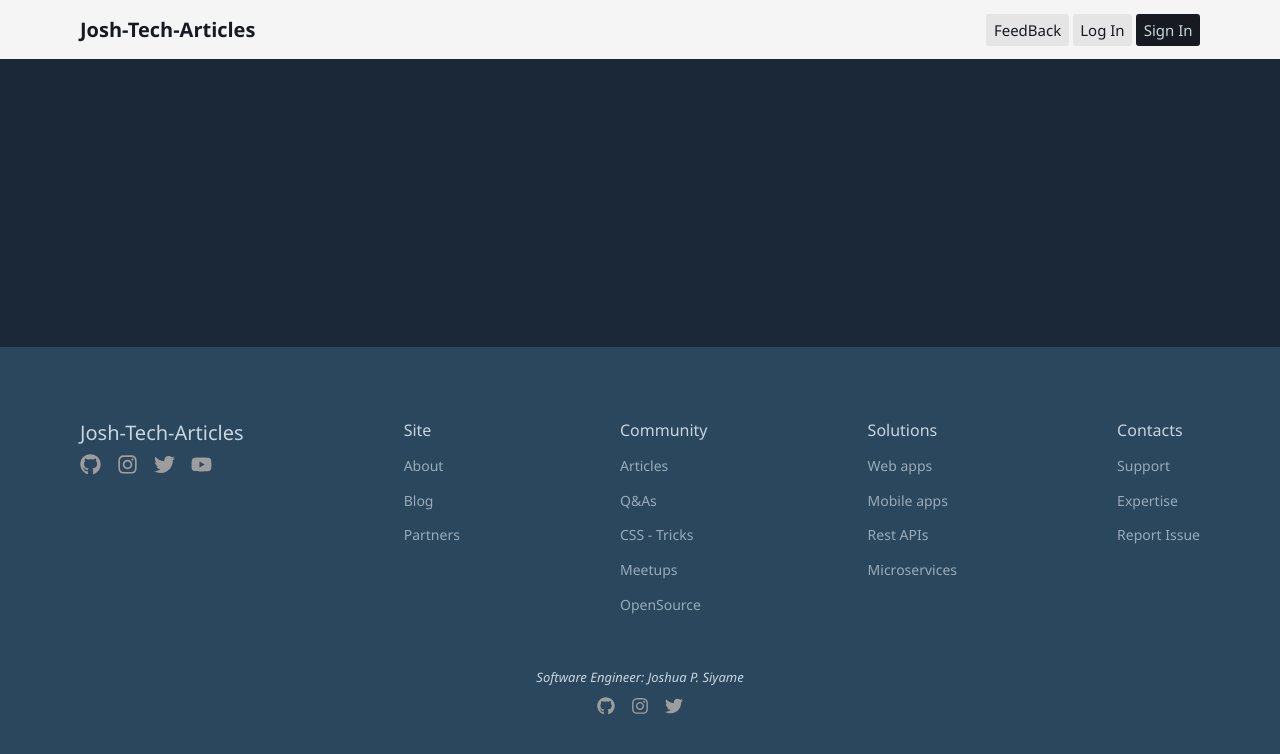
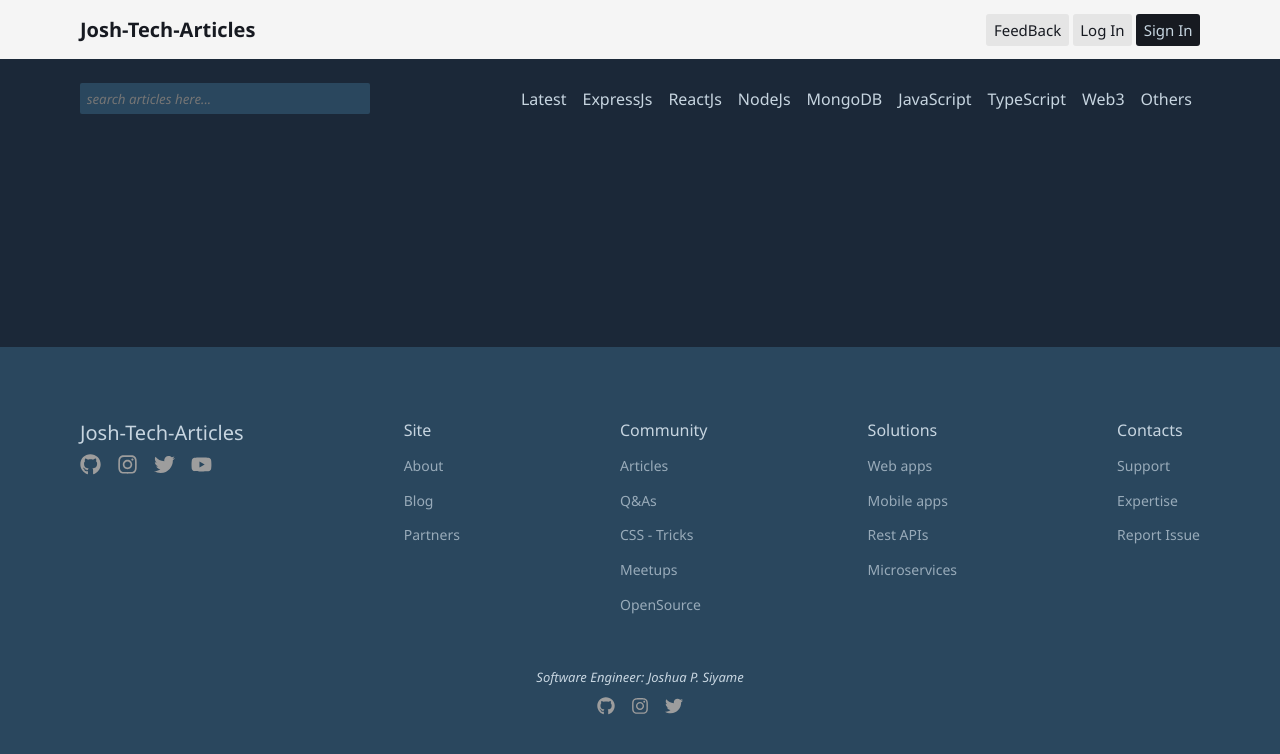
Before and after one commit to JoshuaSiyame/Josh-Tech-Articles, a React app: page / in a window 1280 px wide. Shown: the top 754 px of the page. Built offline with nearby package versions, Linux system fonts and the light colour scheme.

Commit message:
Navigation commits

```diff
--- a/src/components/App.tsx
+++ b/src/components/App.tsx
@@ -8,6 +8,7 @@
 import RightAsideNav from "./Utils/RightAsideNav/RightAsideNav";
 import MainContent from "./MainContent/MainContent";
 import TopNavigation from "./Utils/TopNavigation/TopNavigation";
+import TopNavTwo from "./Utils/TopNavigation/TopNavTwo/TopNavTwo";
 
 // app component
 const App = () => {
@@ -17,6 +18,7 @@
                 <TopNavigation />
             </header>
             <div id="app-content-wrap">
+                <TopNavTwo />
                 {/* <div id="">
                     <LeftAsideNav />
                     <MainContent />
--- /dev/null
+++ b/src/components/Utils/TopNavigation/TopNavTwo/TopNavTwo.css
@@ -0,0 +1,396 @@
+/* General Top nav two styles */
+/* top nav two */
+#top-nav-two {
+    padding-top: 1.5em;
+    padding-bottom: 1.5em;
+}
+
+/* top nav two container */
+#top-nav-two-container {
+    display: grid;
+    grid-template-columns: repeat(2, 1fr);
+}
+
+/* search box container */
+#search-box-container {}
+
+/* search form 1 */
+#search-form-1 {}
+
+/* main menu container */
+#main-menu-container {
+    display: flex;
+    align-items: center;
+}
+
+/* main menu list */
+#main-menu-list {
+    display: flex;
+    justify-content: right;
+    align-items: baseline;
+}
+
+/* main menu list item */
+.m-m-l-i {
+    list-style: none;
+}
+
+/* main menu list item link */
+.m-m-l-i-l {
+    color: #c7d5e0;
+    padding: .5em;
+    text-decoration: none;
+}
+
+.m-m-l-i-l:hover {
+    border-bottom: 1.5px solid #c7d5e0;
+}
+
+/* nav icons */
+.nav-icons {
+    font-size: 25px;
+    color: #c7d5e0;
+    display: none;
+}
+
+/* search box form control 1 */
+#s-b-f-c-1 {
+    max-width: 290px;
+}
+
+/* alternative search box */
+#alt-search-box {
+    /* border: 1px solid salmon; */
+    margin: .5em 0;
+}
+
+/* search form 2 */
+#search-form-2 {
+    display: none;
+}
+
+/* search box form group */
+.s-b-f-g {
+    display: grid;
+}
+
+/* search box form control */
+.s-b-f-c {
+    border: 0px;
+    border-radius: 2px;
+    padding: .5em;
+    color: #c7d5e0;
+    background-color: #2a475e;
+    font-style: italic;
+}
+
+/* media queries */
+@media screen and (max-width: 320px) {
+
+    /* top nav two */
+    #top-nav-two {}
+
+    /* top nav two container */
+    #top-nav-two-container {}
+
+    /* search box container */
+    #search-box-container {}
+
+    /* search form 1 */
+    #search-form-1 {}
+
+    /* main menu container */
+    #main-menu-container {
+        display: flex;
+        justify-content: right;
+    }
+
+    /* main menu list */
+    #main-menu-list {
+        display: none;
+    }
+
+    /* main menu list item */
+    .m-m-l-i {}
+
+    /* main menu list item link */
+    .m-m-l-i-l {}
+
+    .m-m-l-i-l:hover {}
+
+    /* nav icons */
+    .nav-icons {
+        display: block;
+    }
+
+    /* search box form control 1 */
+    #s-b-f-c-1 {}
+
+    /* alternative search box */
+    #alt-search-box {}
+
+    /* search form 2 */
+    #search-form-2 {}
+
+    /* search box form group */
+    .s-b-f-g {}
+
+    /* search box form control */
+    .s-b-f-c {}
+}
+
+@media (min-width: 321px) and (max-width: 480px) {
+
+    /* top nav two */
+    #top-nav-two {}
+
+    /* top nav two container */
+    #top-nav-two-container {}
+
+    /* search box container */
+    #search-box-container {}
+
+    /* search form 1 */
+    #search-form-1 {}
+
+    /* main menu container */
+    #main-menu-container {
+        display: flex;
+        justify-content: right;
+    }
+
+    /* main menu list */
+    #main-menu-list {
+        display: none;
+    }
+
+    /* main menu list item */
+    .m-m-l-i {}
+
+    /* main menu list item link */
+    .m-m-l-i-l {}
+
+    .m-m-l-i-l:hover {}
+
+    /* nav icons */
+    .nav-icons {
+        display: block;
+    }
+
+    /* search box form control 1 */
+    #s-b-f-c-1 {}
+
+    /* alternative search box */
+    #alt-search-box {}
+
+    /* search form 2 */
+    #search-form-2 {}
+
+    /* search box form group */
+    .s-b-f-g {}
+
+    /* search box form control */
+    .s-b-f-c {}
+}
+
+@media (min-width: 481px) and (max-width: 768px) {
+
+    /* top nav two */
+    #top-nav-two {}
+
+    /* top nav two container */
+    #top-nav-two-container {}
+
+    /* search box container */
+    #search-box-container {}
+
+    /* search form 1 */
+    #search-form-1 {}
+
+    /* main menu container */
+    #main-menu-container {
+        display: flex;
+        justify-content: right;
+    }
+
+    /* main menu list */
+    #main-menu-list {
+        display: none;
+    }
+
+    /* main menu list item */
+    .m-m-l-i {}
+
+    /* main menu list item link */
+    .m-m-l-i-l {}
+
+    .m-m-l-i-l:hover {}
+
+    /* nav icons */
+    .nav-icons {
+        display: block;
+    }
+
+    /* search box form control 1 */
+    #s-b-f-c-1 {}
+
+    /* alternative search box */
+    #alt-search-box {}
+
+    /* search form 2 */
+    #search-form-2 {}
+
+    /* search box form group */
+    .s-b-f-g {}
+
+    /* search box form control */
+    .s-b-f-c {}
+}
+
+@media (min-width: 769px) and (max-width: 1024px) {
+
+    /* top nav two */
+    #top-nav-two {}
+
+    /* top nav two container */
+    #top-nav-two-container {}
+
+    /* search box container */
+    #search-box-container {}
+
+    /* search form 1 */
+    #search-form-1 {}
+
+    /* main menu container */
+    #main-menu-container {
+        display: flex;
+        justify-content: right;
+    }
+
+    /* main menu list */
+    #main-menu-list {
+        display: none;
+    }
+
+    /* main menu list item */
+    .m-m-l-i {}
+
+    /* main menu list item link */
+    .m-m-l-i-l {}
+
+    .m-m-l-i-l:hover {}
+
+    /* nav icons */
+    .nav-icons {
+        display: block;
+    }
+
+    /* search box form control 1 */
+    #s-b-f-c-1 {}
+
+    /* alternative search box */
+    #alt-search-box {}
+
+    /* search form 2 */
+    #search-form-2 {}
+
+    /* search box form group */
+    .s-b-f-g {}
+
+    /* search box form control */
+    .s-b-f-c {}
+}
+
+@media (min-width: 1025px) and (max-width: 1200px) {
+
+    /* top nav two */
+    #top-nav-two {}
+
+    /* top nav two container */
+    #top-nav-two-container {}
+
+    /* search box container */
+    #search-box-container {}
+
+    /* search form 1 */
+    #search-form-1 {}
+
+    /* main menu container */
+    #main-menu-container {}
+
+    /* main menu list */
+    #main-menu-list {}
+
+    /* main menu list item */
+    .m-m-l-i {}
+
+    /* main menu list item link */
+    .m-m-l-i-l {}
+
+    .m-m-l-i-l:hover {}
+
+    /* nav icons */
+    .nav-icons {}
+
+    /* search box form control 1 */
+    #s-b-f-c-1 {}
+
+    /* alternative search box */
+    #alt-search-box {}
+
+    /* search form 2 */
+    #search-form-2 {}
+
+    /* search box form group */
+    .s-b-f-g {}
+
+    /* search box form control */
+    .s-b-f-c {}
+}
+
+@media screen and (min-width: 1201px) {
+
+    /* top nav two */
+    #top-nav-two {}
+
+    /* top nav two container */
+    #top-nav-two-container {}
+
+    /* search box container */
+    #search-box-container {}
+
+    /* search form 1 */
+    #search-form-1 {}
+
+    /* main menu container */
+    #main-menu-container {}
+
+    /* main menu list */
+    #main-menu-list {}
+
+    /* main menu list item */
+    .m-m-l-i {}
+
+    /* main menu list item link */
+    .m-m-l-i-l {}
+
+    .m-m-l-i-l:hover {}
+
+    /* nav icons */
+    .nav-icons {}
+
+    /* search box form control 1 */
+    #s-b-f-c-1 {}
+
+    /* alternative search box */
+    #alt-search-box {}
+
+    /* search form 2 */
+    #search-form-2 {}
+
+    /* search box form group */
+    .s-b-f-g {}
+
+    /* search box form control */
+    .s-b-f-c {}
+}
--- /dev/null
+++ b/src/components/Utils/TopNavigation/TopNavTwo/TopNavTwo.tsx
@@ -0,0 +1,64 @@
+// import modules/packages
+import React from "react";
+import "./TopNavTwo.css";
+
+// import icons
+import { FaBars } from "react-icons/fa";
+
+// TopNavTwo component
+const TopNavTwo = () => {
+    return (
+        <div id="top-nav-two" className="app-section-wrapper">
+            <div id="top-nav-two-container">
+                <div id="search-box-container">
+                    <form id="search-form-1">
+                        <div className="s-b-f-g">
+                            <input name="search-box-item" placeholder="search articles here..." id="s-b-f-c-1" className="s-b-f-c" />
+                        </div>
+                    </form>
+                </div>
+                <div id="main-menu-container">
+                    <ol id="main-menu-list">
+                        <li className="m-m-l-i">
+                            <a href="" className="m-m-l-i-l">Latest</a>
+                        </li>
+                        <li className="m-m-l-i">
+                            <a href="" className="m-m-l-i-l">ExpressJs</a>
+                        </li>
+                        <li className="m-m-l-i">
+                            <a href="" className="m-m-l-i-l">ReactJs</a>
+                        </li>
+                        <li className="m-m-l-i">
+                            <a href="" className="m-m-l-i-l">NodeJs</a>
+                        </li>
+                        <li className="m-m-l-i">
+                            <a href="" className="m-m-l-i-l">MongoDB</a>
+                        </li>
+                        <li className="m-m-l-i">
+                            <a href="" className="m-m-l-i-l">JavaScript</a>
+                        </li>
+                        <li className="m-m-l-i">
+                            <a href="" className="m-m-l-i-l">TypeScript</a>
+                        </li>
+                        <li className="m-m-l-i">
+                            <a href="" className="m-m-l-i-l">Web3</a>
+                        </li>
+                        <li className="m-m-l-i">
+                            <a href="" className="m-m-l-i-l">Others</a>
+                        </li>
+                    </ol>
+                    <FaBars id="hamburger-icon" className="nav-icons" />
+                </div>
+            </div>
+            <div id="alt-search-box">
+                <form id="search-form-2">
+                    <div className="s-b-f-g">
+                        <input name="search-box-item" placeholder="search articles here..." className="s-b-f-c" />
+                    </div>
+                </form>
+            </div>
+        </div>
+    );
+};
+
+export default TopNavTwo;
```
